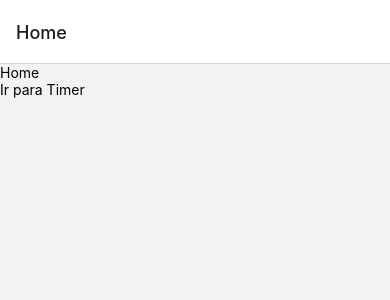
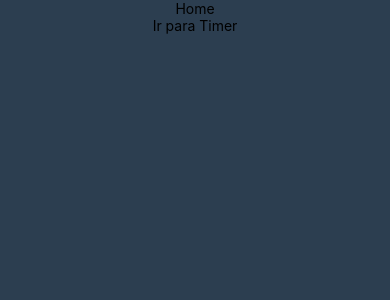
Before and after one commit to MariaCHelena/study-pomodoro, a React Native app: screen /Home in a window 390 px wide. Shown: the top 300 px of the page. Built offline with nearby package versions, Linux system fonts and the light colour scheme.

Commit message:
style: adding style to all pages

```diff
--- a/App.js
+++ b/App.js
@@ -1,4 +1,6 @@
 import React from 'react';
+import { SafeAreaView, StatusBar } from 'react-native';
+
 import Rotas from './src/Rotas';
 
 export default function App() {
--- a/src/Rotas.js
+++ b/src/Rotas.js
@@ -9,7 +9,10 @@ const Stack = createNativeStackNavigator();
 
 export default function Rotas(){
     return <NavigationContainer>
-        <Stack.Navigator>
+        <Stack.Navigator
+            headerMode="none"
+            screenOptions={{ headerShown: false }}
+        >
             <Stack.Screen name="Home" component={Home} />
             <Stack.Screen name="Timer" component={Timer}/>
         </Stack.Navigator>
--- /dev/null
+++ b/src/components/Telas/index.js
@@ -0,0 +1,11 @@
+import React from "react";
+import { StatusBar, SafeAreaView } from "react-native";
+
+import style from "./style";
+
+export default function Telas({ children }){
+    return <SafeAreaView style={style.tela}>
+        { children }
+        <StatusBar />
+    </SafeAreaView>
+}
--- /dev/null
+++ b/src/components/Telas/style.js
@@ -0,0 +1,10 @@
+import { StyleSheet } from "react-native";
+import { cores } from "../../style";
+
+export default StyleSheet.create({
+    tela: {
+        flex: 1,
+        backgroundColor: cores.background,
+        alignItems: 'center'
+    }
+})
--- a/src/pages/Home/index.js
+++ b/src/pages/Home/index.js
@@ -1,18 +1,18 @@
 import React from "react";
 import { TouchableOpacity, Text } from "react-native";
 
+import Telas from "../../components/Telas";
+
 export default function Home({ navigation }) {
 
-    return <>
+    return <Telas>
         <Text>Home</Text>
         <TouchableOpacity
             onPress={() => {
-                navigation.navigate("Timer")
+                navigation.navigate('Timer')
             }}
         >
-            <Text>
-                Ir para Timer
-            </Text>
+            <Text>Ir para Timer</Text>
         </TouchableOpacity>
-    </>
+    </Telas>
 }
--- a/src/pages/Timer/index.js
+++ b/src/pages/Timer/index.js
@@ -1,6 +1,12 @@
 import React from "react";
 import { Text } from "react-native";
+import style from "./style";
 
-export default function Timer(){
-    return <Text>Timer</Text>
+import Telas from "../../components/Telas";
+
+export default function Home({ navigation }) {
+
+    return <Telas>
+        <Text style={style.texto}>Timer</Text>
+    </Telas>
 }
--- /dev/null
+++ b/src/pages/Timer/style.js
@@ -0,0 +1,8 @@
+import { StyleSheet } from "react-native";
+import { cores } from "../../style";
+
+export default StyleSheet.create({
+    texto: {
+        color: cores.white,
+    }
+})
--- /dev/null
+++ b/src/style.js
@@ -0,0 +1,16 @@
+import { StyleSheet } from "react-native";
+
+export default StyleSheet.create({
+    preencher: {
+        flex: 1,
+    }
+})
+
+export const cores = {
+    dark: "#34495E",
+    background: "#2C3E50",
+    white: "#ECF0F1",
+    gray: "#BDC3C7",
+    yellow: "#F1C40F",
+    blue: "#2980B9"
+}
```
